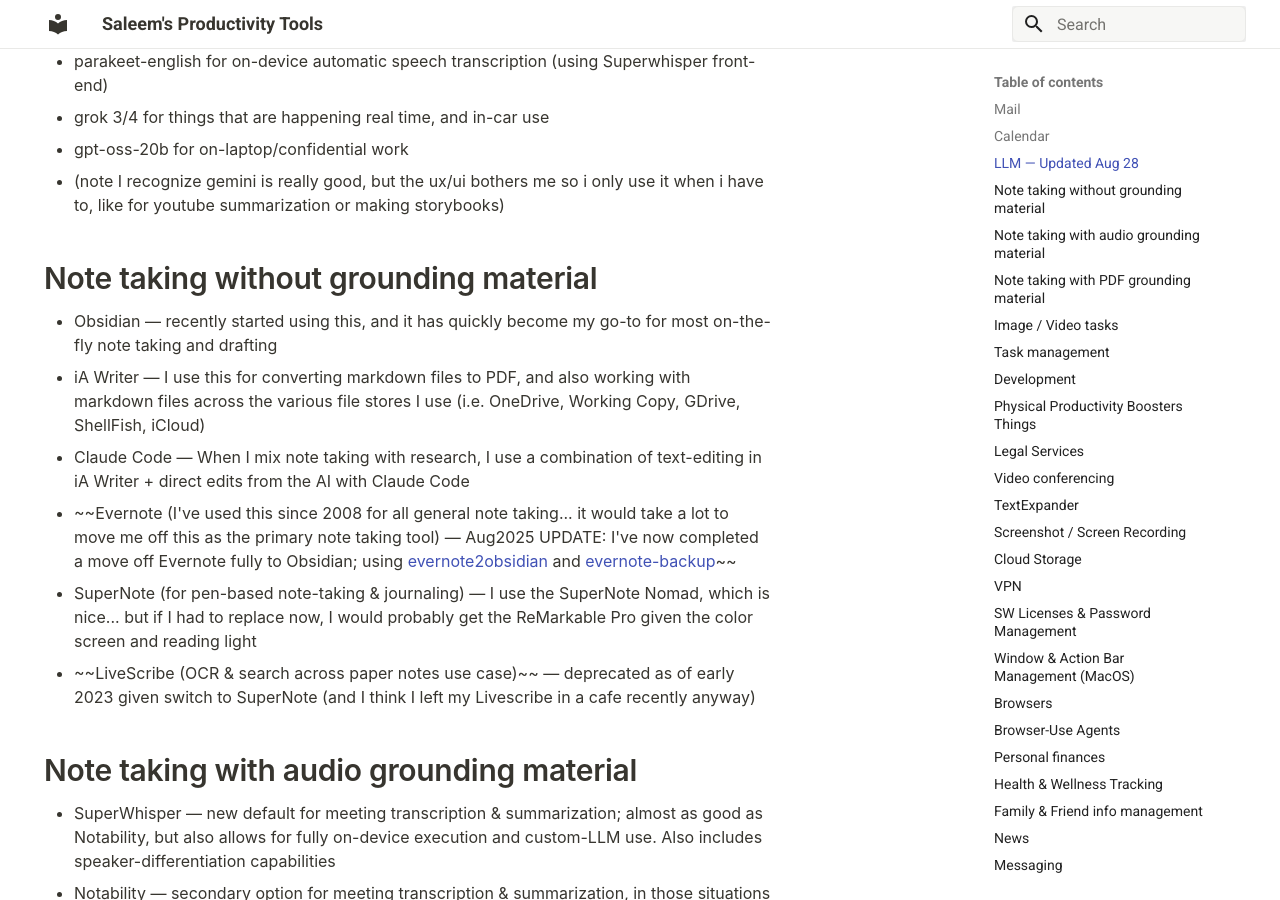
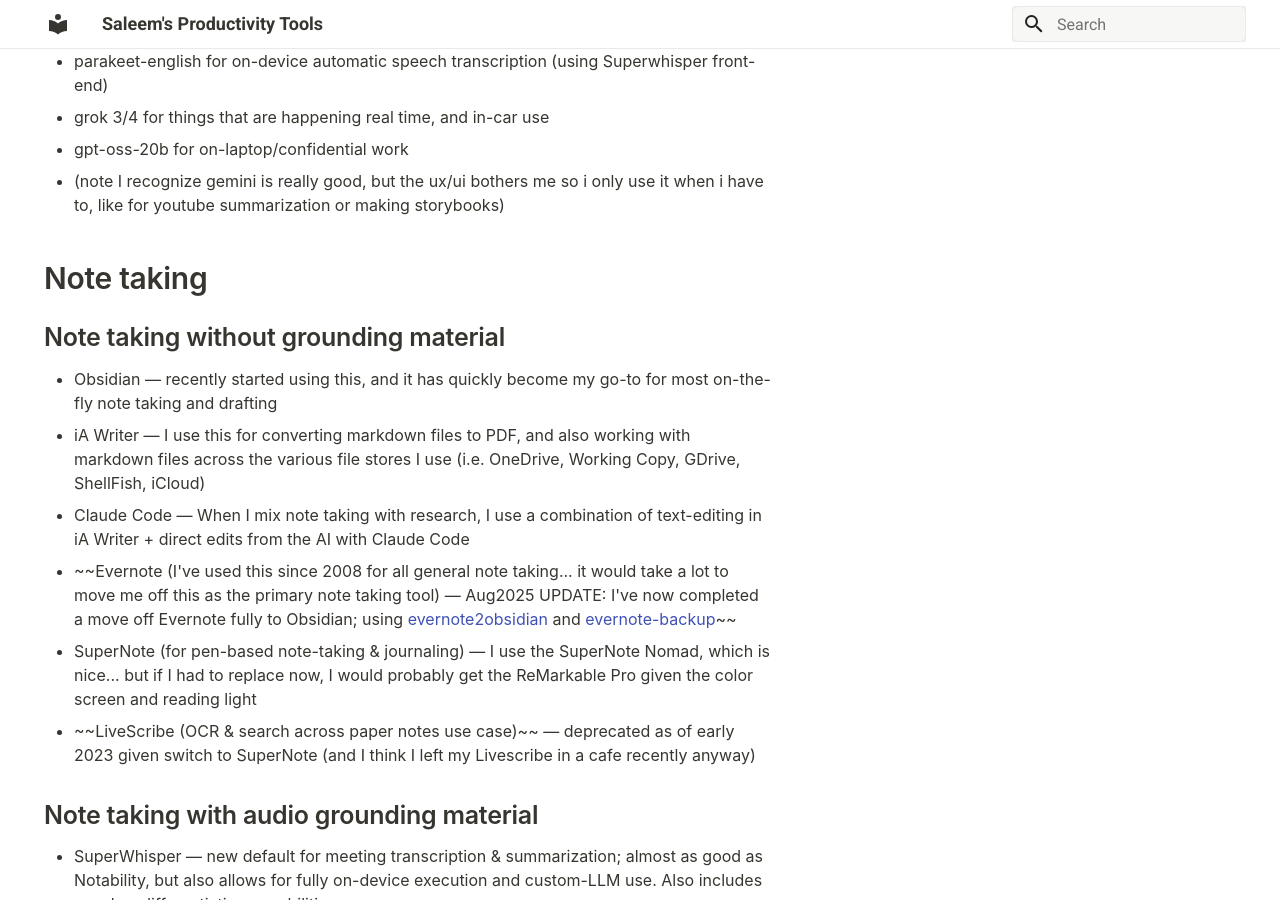
Before and after one commit to saleemh/productivity-tools, an MkDocs documentation site: the page built from docs/index.md, in a window 1280 px wide and 900 px high, scrolled down 816 px. Built offline with MkDocs 1.6.1 and Material for MkDocs 9.7.7, drawn with Linux system fonts in a browser that asks for light colours; comment, search, counter and statistics services are not loaded.

Commit message:
Add hierarchical table of contents for Note taking section
- Add parent 'Note taking' h2 section
- Convert three note-taking subsections to h3 headings for hierarchy:
  - Note taking without grounding material
  - Note taking with audio grounding material
  - Note taking with PDF grounding material
- Enable toc.integrate feature for better TOC display
- Creates collapsible/expandable structure in TOC

🤖 Generated with [Claude Code](https://claude.ai/code)

Co-Authored-By: Claude <noreply@anthropic.com>

```diff
--- a/docs/index.md
+++ b/docs/index.md
@@ -36,14 +38,14 @@ Here's the list of key tools in my workflow. If there are multiple to a category
 - SuperNote (for pen-based note-taking & journaling) — I use the SuperNote Nomad, which is nice... but if I had to replace now, I would probably get the ReMarkable Pro given the color screen and reading light
 - ~~LiveScribe (OCR & search across paper notes use case)~~ — deprecated as of early 2023 given switch to SuperNote (and I think I left my Livescribe in a cafe recently anyway)
 
-## Note taking with audio grounding material
+### Note taking with audio grounding material
 
 - SuperWhisper — new default for meeting transcription & summarization; almost as good as Notability, but also allows for fully on-device execution and custom-LLM use. Also includes speaker-differentiation capabilities
 - Notability — secondary option for meeting transcription & summarization, in those situations where there is no confidential information shared. Has good transcription quality (uses OpenAI in background; better that what I've seen through Apple Intelligence + Adobe Premiere Pro), and is differentiated in that it ties the transcription based on timepoints, to your typed/handwritten notes. Still has gaps in that (1) it doesn't support on-device transcription, and (2) no speaker-differentiation capabilities
 - Loopback — for funneling audio to Notability where relevant
 - Apple Notes — for transcription when there's an on-device requirement or when I need to transcript through a phone call (and then I use Llama with Ollama or LMStudio for generating the meeting notes)
 
-## Note taking with PDF grounding material
+### Note taking with PDF grounding material
 
 - LiquidNotes (mac & ipad only; researching & mind-mapping use case) — moved out of "Notes" category, because Researching now has a category of its own tools
 - Zotero — for pulling together Research materials on any topic — integrates well with LiquidText and Consensus
--- a/mkdocs.yml
+++ b/mkdocs.yml
@@ -8,6 +8,7 @@ theme:
     - navigation.tracking
     - search.suggest
     - search.highlight
+    - toc.integrate
   palette:
     - scheme: default
       primary: white
```
Also changed, not shown: other parts of docs/index.md (+3 -1 lines).
